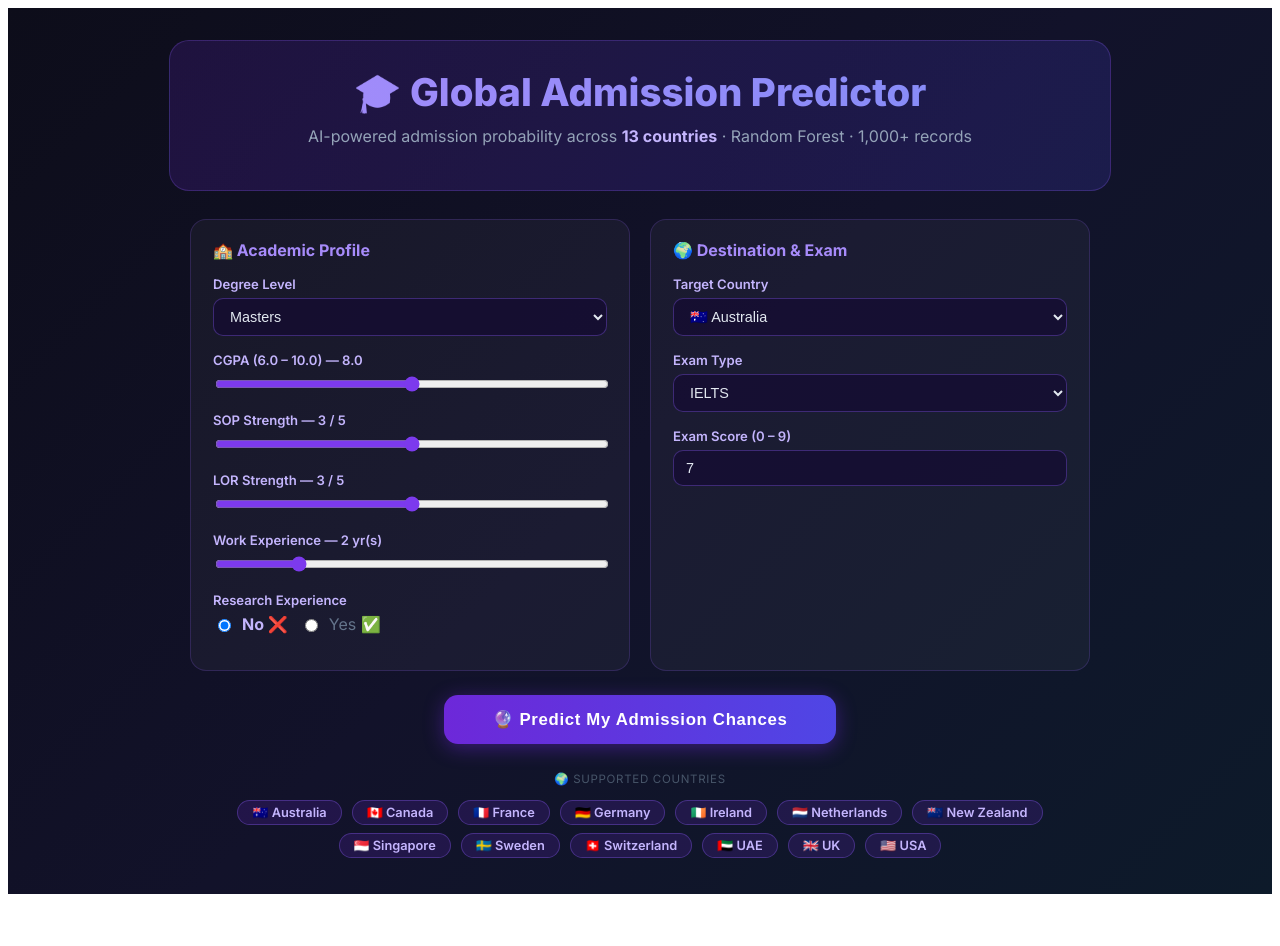
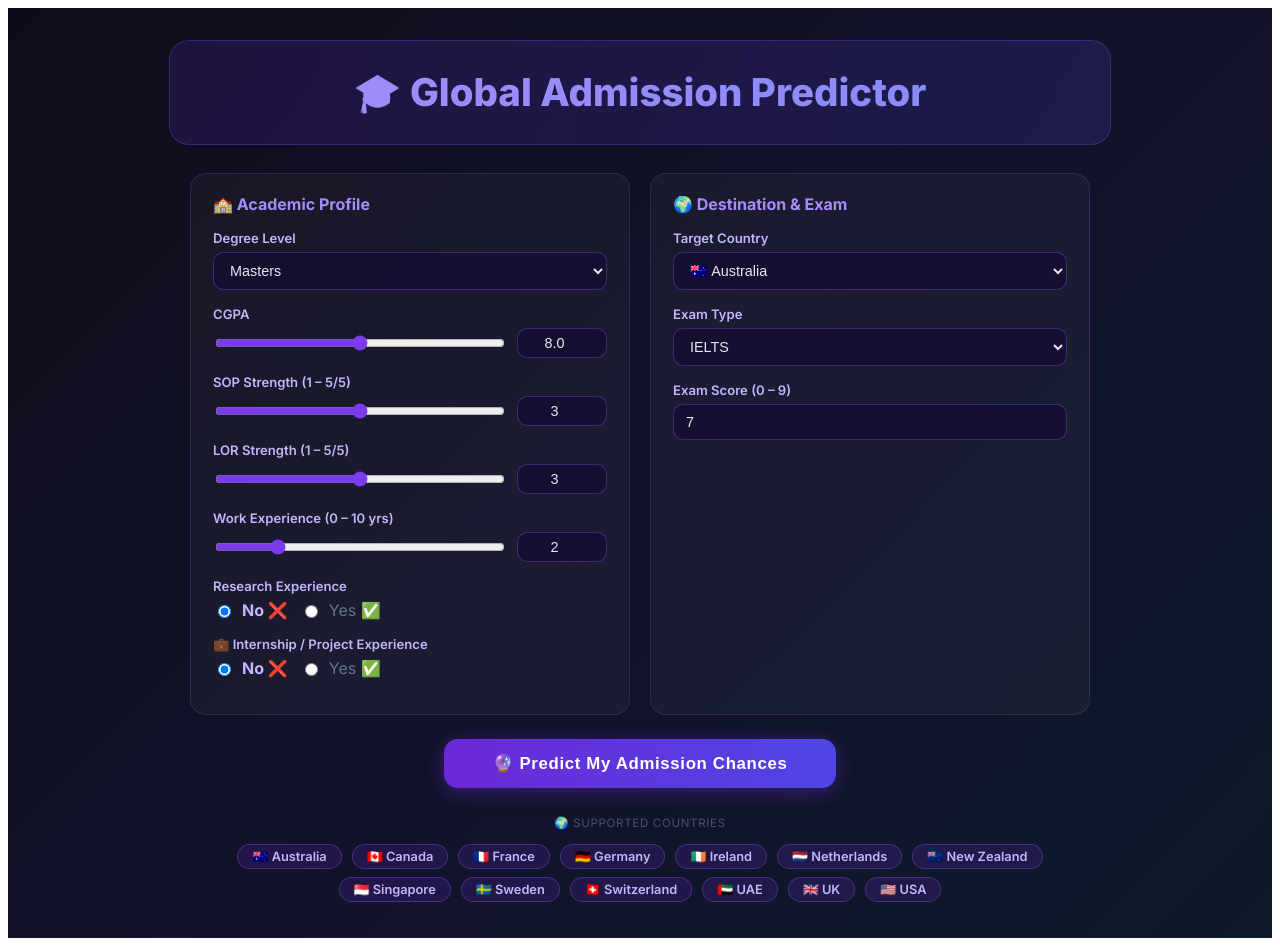
Before and after one commit to kalajsgsgsysagaah/global-admission-predictor, a Next.js app: page / in a window 1280 px wide. Before the commit the page ends 902 px from the top, so only its background shows below. Built offline with nearby package versions, Linux system fonts and the light colour scheme.

Commit message:
ui: remove subtitle, add manual number inputs alongside sliders, add internship field

```diff
--- a/pages/index.tsx
+++ b/pages/index.tsx
@@ -6,14 +6,11 @@ const COUNTRIES: Record<string, string> = {
     Ireland: '🇮🇪', Netherlands: '🇳🇱', 'New Zealand': '🇳🇿', Singapore: '🇸🇬',
     Sweden: '🇸🇪', Switzerland: '🇨🇭', UAE: '🇦🇪', UK: '🇬🇧', USA: '🇺🇸',
 }
-
 const EXAMS = ['IELTS', 'TOEFL', 'PTE', 'DET', 'GRE']
 const DEGREES = ['Undergraduate', 'Masters', 'PhD']
-
 const EXAM_INFO: Record<string, string> = {
     IELTS: '0 – 9', TOEFL: '0 – 120', PTE: '10 – 90', DET: '10 – 160', GRE: '260 – 340',
 }
-
 const COLOR: Record<string, string> = {
     Strong: '#22c55e', Average: '#f59e0b', Weak: '#ef4444',
 }
@@ -21,13 +18,15 @@ const COLOR: Record<string, string> = {
 export default function Home() {
     const [form, setForm] = useState({
         degree: 'Masters', exam_type: 'IELTS', exam_score: '7',
-        work_exp: '2', cgpa: '8.0', sop: '3', lor: '3', research: '0', country: 'Australia',
+        work_exp: '2', cgpa: '8.0', sop: '3', lor: '3', research: '0',
+        country: 'Australia', internship: 'false',
     })
     const [result, setResult] = useState<any>(null)
     const [loading, setLoading] = useState(false)
     const [error, setError] = useState('')
 
     const set = (k: string) => (e: any) => setForm(f => ({ ...f, [k]: e.target.value }))
+    const setVal = (k: string, v: string) => setForm(f => ({ ...f, [k]: v }))
 
     const predict = async () => {
         setLoading(true); setError(''); setResult(null)
@@ -36,8 +35,10 @@ export default function Home() {
                 method: 'POST',
                 headers: { 'Content-Type': 'application/json' },
                 body: JSON.stringify({
-                    ...form, exam_score: +form.exam_score, work_exp: +form.work_exp,
-                    cgpa: +form.cgpa, sop: +form.sop, lor: +form.lor, research: +form.research
+                    ...form,
+                    exam_score: +form.exam_score, work_exp: +form.work_exp,
+                    cgpa: +form.cgpa, sop: +form.sop, lor: +form.lor,
+                    research: +form.research, internship: form.internship === 'true',
                 }),
             })
             const data = await res.json()
@@ -51,7 +52,7 @@ export default function Home() {
         <>
             <Head>
                 <title>🎓 Global Admission Predictor</title>
-                <meta name="description" content="AI-powered Masters admission predictor for 13 countries" />
+                <meta name="description" content="Predict your Masters admission chances across 13 countries" />
                 <link href="https://fonts.googleapis.com/css2?family=Inter:wght@400;600;700;800&display=swap" rel="stylesheet" />
             </Head>
 
@@ -73,9 +74,6 @@ export default function Home() {
                     }}>
                         🎓 Global Admission Predictor
                     </h1>
-                    <p style={{ color: '#94a3b8', marginTop: 10, fontSize: '1rem' }}>
-                        AI-powered admission probability across <strong style={{ color: '#c4b5fd' }}>13 countries</strong> · Random Forest · 1,000+ records
-                    </p>
                 </div>
 
                 {/* Form */}
@@ -83,41 +81,40 @@ export default function Home() {
                     maxWidth: 900, margin: '0 auto', display: 'grid',
                     gridTemplateColumns: 'repeat(auto-fit,minmax(380px,1fr))', gap: 20
                 }}>
-
                     {/* Left — Academic */}
                     <Card title="🏫 Academic Profile">
                         <Field label="Degree Level">
                             <Select value={form.degree} onChange={set('degree')} options={DEGREES} />
                         </Field>
-                        <Field label={`CGPA  (6.0 – 10.0) — ${form.cgpa}`}>
-                            <input type="range" min={6} max={10} step={0.1} value={form.cgpa}
-                                onChange={set('cgpa')} style={sliderStyle} />
+
+                        <SliderField
+                            label="CGPA" unit="" min={6} max={10} step={0.1}
+                            value={form.cgpa} onChange={v => setVal('cgpa', v)}
+                        />
+                        <SliderField
+                            label="SOP Strength" unit="/5" min={1} max={5} step={0.5}
+                            value={form.sop} onChange={v => setVal('sop', v)}
+                        />
+                        <SliderField
+                            label="LOR Strength" unit="/5" min={1} max={5} step={0.5}
+                            value={form.lor} onChange={v => setVal('lor', v)}
+                        />
+                        <SliderField
+                            label="Work Experience" unit=" yrs" min={0} max={10} step={1}
+                            value={form.work_exp} onChange={v => setVal('work_exp', v)}
+                        />
+
+                        <Field label="Research Experience">
+                            <RadioGroup
+                                options={[['0', 'No ❌'], ['1', 'Yes ✅']]}
+                                value={form.research} onChange={v => setVal('research', v)}
+                            />
                         </Field>
-                        <Field label={`SOP Strength — ${form.sop} / 5`}>
-                            <input type="range" min={1} max={5} step={0.5} value={form.sop}
-                                onChange={set('sop')} style={sliderStyle} />
-                        </Field>
-                        <Field label={`LOR Strength — ${form.lor} / 5`}>
-                            <input type="range" min={1} max={5} step={0.5} value={form.lor}
-                                onChange={set('lor')} style={sliderStyle} />
-                        </Field>
-                        <Field label={`Work Experience — ${form.work_exp} yr(s)`}>
-                            <input type="range" min={0} max={10} step={1} value={form.work_exp}
-                                onChange={set('work_exp')} style={sliderStyle} />
-                        </Field>
-                        <Field label="Research Experience">
-                            <div style={{ display: 'flex', gap: 12, marginTop: 6 }}>
-                                {[['0', 'No ❌'], ['1', 'Yes ✅']].map(([v, l]) => (
-                                    <label key={v} style={{
-                                        display: 'flex', alignItems: 'center', gap: 8,
-                                        cursor: 'pointer', color: form.research === v ? '#c4b5fd' : '#64748b',
-                                        fontWeight: form.research === v ? 700 : 400
-                                    }}>
-                                        <input type="radio" value={v} checked={form.research === v}
-                                            onChange={set('research')} /> {l}
-                                    </label>
-                                ))}
-                            </div>
+                        <Field label="💼 Internship / Project Experience">
+                            <RadioGroup
+                                options={[['false', 'No ❌'], ['true', 'Yes ✅']]}
+                                value={form.internship} onChange={v => setVal('internship', v)}
+                            />
                         </Field>
                     </Card>
 
@@ -126,14 +123,14 @@ export default function Home() {
                         <Field label="Target Country">
                             <Select value={form.country} onChange={set('country')}
                                 options={Object.keys(COUNTRIES).map(c => `${COUNTRIES[c]} ${c}`)}
-                                valueMap={Object.keys(COUNTRIES).map(c => c)} />
+                                valueMap={Object.keys(COUNTRIES)} />
                         </Field>
                         <Field label="Exam Type">
                             <Select value={form.exam_type} onChange={set('exam_type')} options={EXAMS} />
                         </Field>
                         <Field label={`Exam Score  (${EXAM_INFO[form.exam_type]})`}>
                             <input type="number" value={form.exam_score} onChange={set('exam_score')}
-                                style={{ ...inputStyle, width: '100%', boxSizing: 'border-box' }} />
+                                style={{ ...inputStyle, width: '100%', boxSizing: 'border-box' as any }} />
                         </Field>
                     </Card>
                 </div>
@@ -170,7 +167,6 @@ export default function Home() {
                         border: '1.5px solid rgba(139,92,246,.55)', borderRadius: 18,
                         padding: '28px', boxShadow: '0 0 32px rgba(109,40,217,.3)'
                     }}>
-
                         {/* Big number */}
                         <div style={{ textAlign: 'center', marginBottom: 20 }}>
                             <div style={{
@@ -198,32 +194,24 @@ export default function Home() {
                         </div>
 
                         <HR />
-
-                        {/* Profile summary */}
                         <SectionTitle>📋 Your Profile</SectionTitle>
-                        <div style={{
-                            display: 'grid', gridTemplateColumns: '1fr 1fr', gap: '6px 24px',
-                            fontSize: '.88rem', color: '#94a3b8', marginTop: 10
-                        }}>
+                        <div style={{ display: 'grid', gridTemplateColumns: '1fr 1fr', gap: '6px 24px', fontSize: '.88rem', color: '#94a3b8', marginTop: 10 }}>
                             {[
                                 ['Degree', form.degree], ['Country', `${COUNTRIES[form.country]} ${form.country}`],
                                 ['Exam', `${form.exam_type} — ${form.exam_score}`], ['CGPA', form.cgpa],
                                 ['SOP', `${form.sop}/5`], ['LOR', `${form.lor}/5`],
-                                ['Research', form.research === '1' ? 'Yes ✅' : 'No ❌'], ['Work Exp', `${form.work_exp} yr(s)`],
+                                ['Research', form.research === '1' ? 'Yes ✅' : 'No ❌'],
+                                ['Work Exp', `${form.work_exp} yr(s)`],
+                                ['Internship', form.internship === 'true' ? 'Yes ✅' : 'No ❌'],
                             ].map(([k, v]) => (<span key={k}><b style={{ color: '#c4b5fd' }}>{k}</b> — {v}</span>))}
                         </div>
 
                         <HR />
-
-                        {/* Scorecard */}
                         <SectionTitle>📈 Profile Strength</SectionTitle>
                         <div style={{ marginTop: 10 }}>
                             {Object.entries(result.scorecard).map(([key, val]: any) => (
                                 <div key={key} style={{ marginBottom: 10 }}>
-                                    <div style={{
-                                        display: 'flex', justifyContent: 'space-between',
-                                        fontSize: '.82rem', color: '#94a3b8', marginBottom: 3
-                                    }}>
+                                    <div style={{ display: 'flex', justifyContent: 'space-between', fontSize: '.82rem', color: '#94a3b8', marginBottom: 3 }}>
                                         <span>{key}</span>
                                         <span style={{ color: COLOR[val.rating], fontWeight: 700 }}>
                                             {val.value}{key === 'CGPA' ? '' : key === 'Work Exp' ? ' yrs' : '/5'} — {val.rating}
@@ -239,7 +227,6 @@ export default function Home() {
                             ))}
                         </div>
 
-                        {/* Tips */}
                         {result.tips.length > 0 && (
                             <>
                                 <HR />
@@ -250,7 +237,6 @@ export default function Home() {
                             </>
                         )}
 
-                        {/* Country-exam fit */}
                         {result.fit_warning && (
                             <>
                                 <HR />
@@ -267,17 +253,15 @@ export default function Home() {
 
                 {/* Country chips */}
                 <div style={{ maxWidth: 900, margin: '28px auto 0', textAlign: 'center' }}>
-                    <div style={{
-                        color: '#475569', fontSize: '.72rem', letterSpacing: '.06em',
-                        textTransform: 'uppercase', marginBottom: 10
-                    }}>🌍 Supported Countries</div>
+                    <div style={{ color: '#475569', fontSize: '.72rem', letterSpacing: '.06em', textTransform: 'uppercase', marginBottom: 10 }}>
+                        🌍 Supported Countries
+                    </div>
                     <div>
                         {Object.entries(COUNTRIES).map(([name, flag]) => (
                             <span key={name} style={{
-                                display: 'inline-block', margin: '4px 5px',
-                                padding: '4px 14px', borderRadius: 999,
-                                background: 'rgba(109,40,217,.18)', border: '1px solid rgba(139,92,246,.35)',
-                                color: '#c4b5fd', fontSize: '.8rem', fontWeight: 600
+                                display: 'inline-block', margin: '4px 5px', padding: '4px 14px',
+                                borderRadius: 999, background: 'rgba(109,40,217,.18)',
+                                border: '1px solid rgba(139,92,246,.35)', color: '#c4b5fd', fontSize: '.8rem', fontWeight: 600
                             }}>
                                 {flag} {name}
                             </span>
@@ -289,7 +273,47 @@ export default function Home() {
     )
 }
 
-// ── Tiny helper components ─────────────────────────────
+// ── Slider + manual input combo ────────────────────────
+function SliderField({ label, unit, min, max, step, value, onChange }: {
+    label: string; unit: string; min: number; max: number; step: number;
+    value: string; onChange: (v: string) => void
+}) {
+    return (
+        <Field label={`${label}${unit ? '  (' + min + ' – ' + max + unit + ')' : ''}`}>
+            <div style={{ display: 'flex', alignItems: 'center', gap: 10 }}>
+                <input type="range" min={min} max={max} step={step} value={value}
+                    onChange={e => onChange(e.target.value)}
+                    style={{ flex: 1, accentColor: '#7c3aed', cursor: 'pointer' }} />
+                <input type="number" min={min} max={max} step={step} value={value}
+                    onChange={e => onChange(e.target.value)}
+                    style={{
+                        ...inputStyle, width: 72, textAlign: 'center',
+                        padding: '6px 8px', flexShrink: 0
+                    }} />
+            </div>
+        </Field>
+    )
+}
+
+// ── Radio group ────────────────────────────────────────
+function RadioGroup({ options, value, onChange }: {
+    options: [string, string][]; value: string; onChange: (v: string) => void
+}) {
+    return (
+        <div style={{ display: 'flex', gap: 12, marginTop: 6 }}>
+            {options.map(([v, l]) => (
+                <label key={v} style={{
+                    display: 'flex', alignItems: 'center', gap: 8, cursor: 'pointer',
+                    color: value === v ? '#c4b5fd' : '#64748b', fontWeight: value === v ? 700 : 400
+                }}>
+                    <input type="radio" value={v} checked={value === v} onChange={() => onChange(v)} /> {l}
+                </label>
+            ))}
+        </div>
+    )
+}
+
+// ── Shared helpers ─────────────────────────────────────
 const cardStyle: React.CSSProperties = {
     background: 'rgba(255,255,255,.04)', border: '1px solid rgba(139,92,246,.2)',
     borderRadius: 16, padding: '20px 22px',
@@ -328,16 +352,12 @@ function HR() {
 }
 function SectionTitle({ children }: { children: React.ReactNode }) {
     return (
-        <div style={{
-            color: '#c4b5fd', fontWeight: 700, fontSize: '.8rem',
-            letterSpacing: '.06em', textTransform: 'uppercase'
-        }}>{children}</div>
+        <div style={{ color: '#c4b5fd', fontWeight: 700, fontSize: '.8rem', letterSpacing: '.06em', textTransform: 'uppercase' }}>
+            {children}
+        </div>
     )
 }
 const inputStyle: React.CSSProperties = {
     background: 'rgba(20,10,50,.7)', border: '1px solid rgba(139,92,246,.35)',
     color: '#e2e8f0', borderRadius: 10, padding: '9px 12px', fontSize: '.9rem', outline: 'none',
 }
-const sliderStyle: React.CSSProperties = {
-    width: '100%', accentColor: '#7c3aed', cursor: 'pointer',
-}
```
